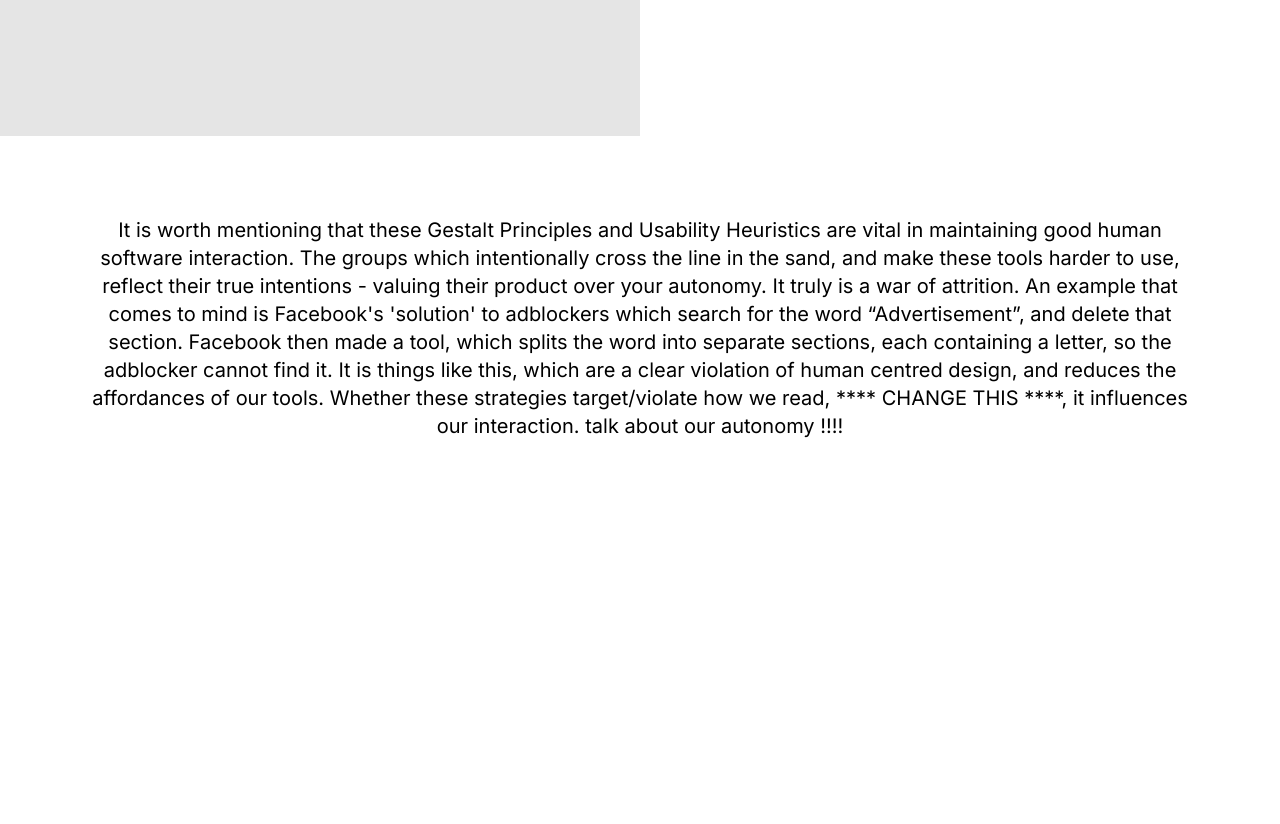
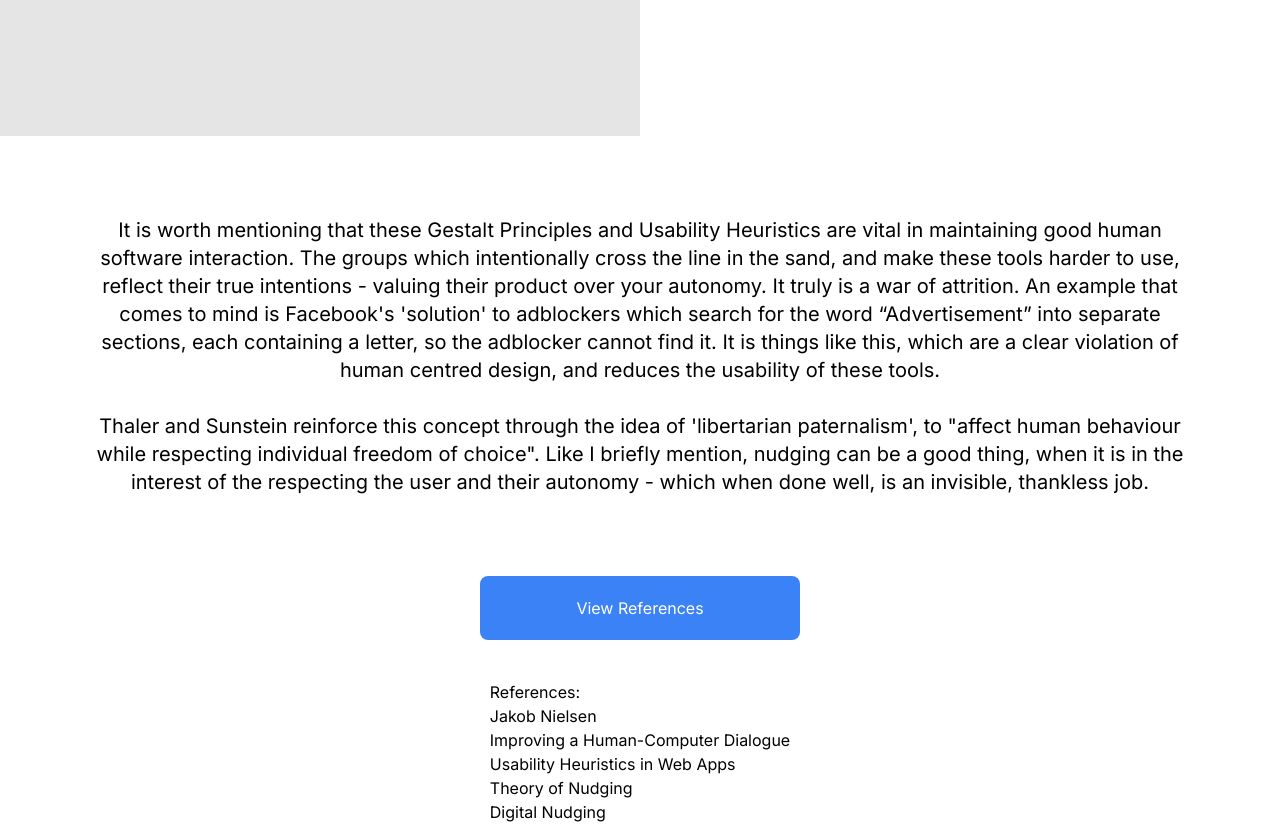
Before and after one commit to joshAntoniuk/DigitalAutonomy, a Next.js app: page / in a window 1280 px wide. Shown: the part 6280-7104 px from the top of the page. Before the commit the page ends 6800 px from the top, so only its background shows below. Built offline with nearby package versions, Linux system fonts and the light colour scheme.

Commit message:
references

```diff
--- a/src/app/page.tsx
+++ b/src/app/page.tsx
@@ -867,11 +867,38 @@ export default function Home() {
         It is worth mentioning that these Gestalt Principles and Usability Heuristics are vital in maintaining good
         human software interaction. The groups which intentionally cross the line in the sand, and make these tools
         harder to use, reflect their true intentions - valuing their product over your autonomy. It truly is a war of
-        attrition. An example that comes to mind is Facebook&apos;s &apos;solution&apos; to adblockers which search for
-        the word “Advertisement”, and delete that section. Facebook then made a tool, which splits the word into
-        separate sections, each containing a letter, so the adblocker cannot find it. It is things like this, which are
-        a clear violation of human centred design, and reduces the affordances of our tools. Whether these strategies
-        target/violate how we read, **** CHANGE THIS ****, it influences our interaction. talk about our autonomy !!!!
+        attrition. An example that comes to mind is{' '}
+        <a href="https://arinet.com/resources/blog-posts/facebooks-fight-ad-blockers-need-know/">
+          Facebook&apos;s &apos;solution&apos; to adblockers
+        </a>{' '}
+        which search for the word “Advertisement” into separate sections, each containing a letter, so the adblocker
+        cannot find it. It is things like this, which are a clear violation of human centred design, and reduces the
+        usability of these tools.
+        <br />
+        <br />
+        Thaler and Sunstein reinforce this concept through the idea of &apos;libertarian paternalism&apos;, to
+        &quot;affect human behaviour while respecting individual freedom of choice&quot;. Like I briefly mention,
+        nudging can be a good thing, when it is in the interest of the respecting the user and their autonomy - which
+        when done well, is an invisible, thankless job.
+      </div>
+      <button
+        className="mb-10 w-1/4 rounded-lg bg-blue-500 py-5 text-white transition-colors duration-200 hover:bg-blue-600"
+        onClick={() => {
+          document.body.style.transform = 'rotate(180deg)';
+        }}
+      >
+        View References
+      </button>
+
+      <div className="flex flex-col">
+        <div className="">References:</div>
+        <a href="https://www.uxtigers.com/about/people#:~:text=Jakob%20Nielsen%2C%20Ph.,and%20the%2010%20usability%20heuristics.">
+          Jakob Nielsen
+        </a>
+        <a href="https://www.cs.uml.edu/~holly/91.550/papers/p338-molich.pdf">Improving a Human-Computer Dialogue</a>
+        <a href="https://link.springer.com/article/10.1007/s10209-022-00925-4">Usability Heuristics in Web Apps</a>
+        <a href="https://compass.onlinelibrary.wiley.com/doi/full/10.1111/phc3.12658">Theory of Nudging</a>
+        <a href="https://aisel.aisnet.org/cgi/viewcontent.cgi?article=1076&context=wi2017">Digital Nudging</a>
       </div>
     </main>
   );
```
